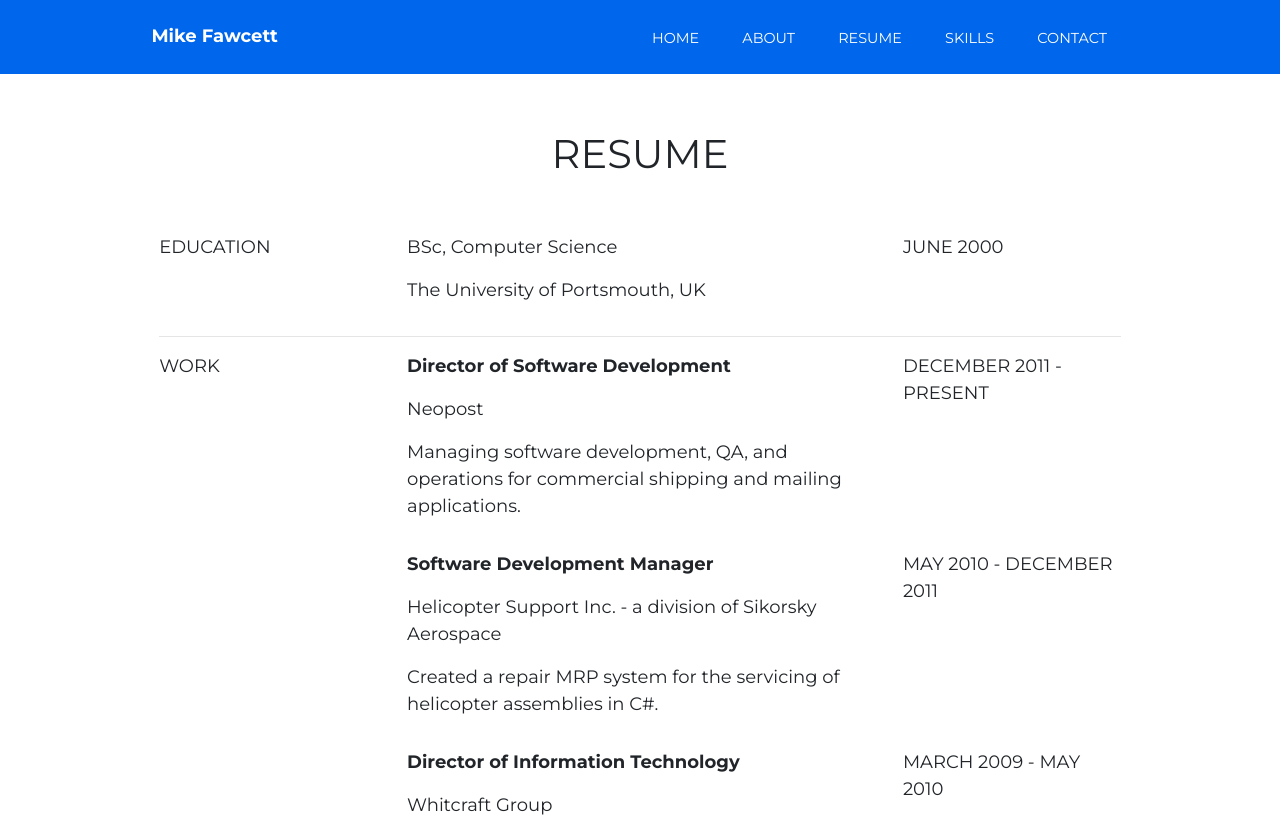
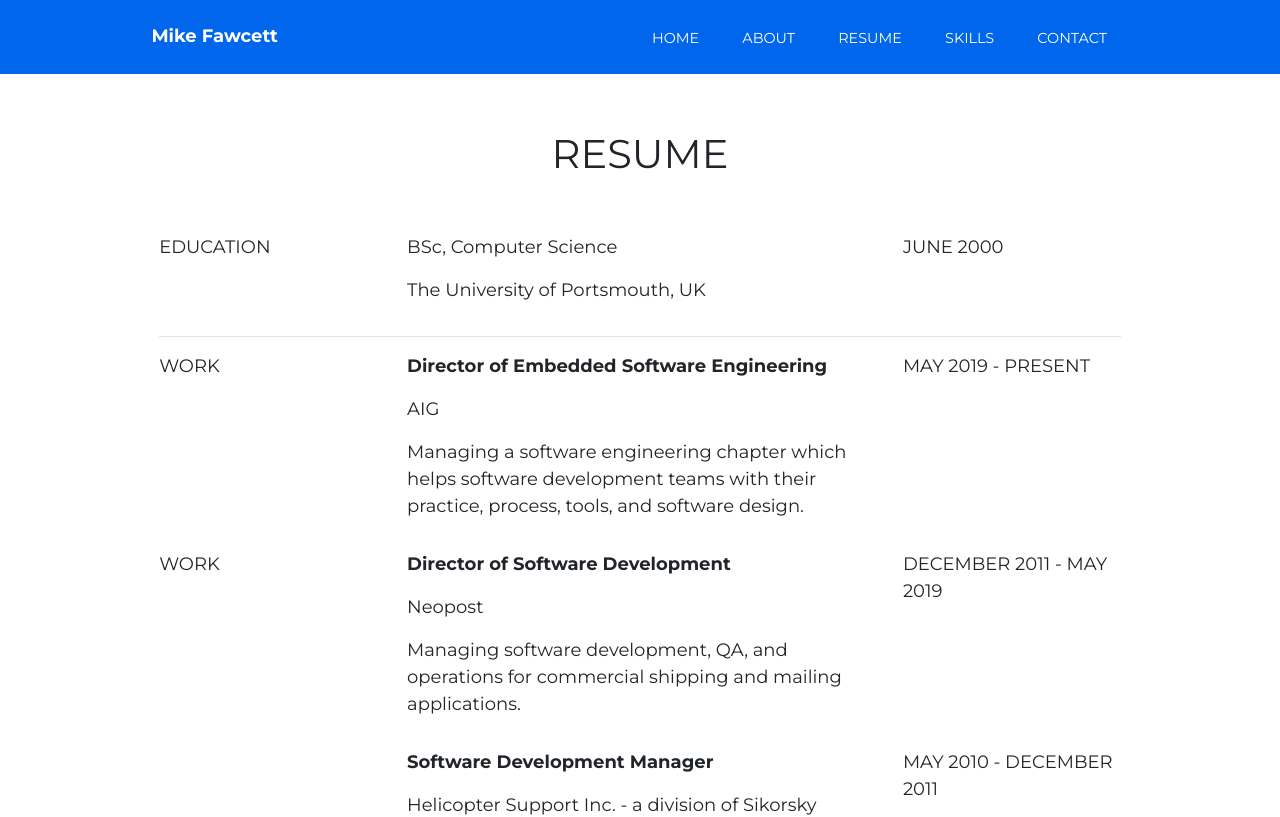
Before and after one commit to HobNobblin/mikefawcett.com, an Angular app: page /resume in a window 1280 px wide. Shown: the top 817 px of the page. Built offline with nearby package versions, Linux system fonts and the light colour scheme.

Commit message:
added automatic age calculation for about page.  updated resume

```diff
--- a/src/app/about/about.component.html
+++ b/src/app/about/about.component.html
@@ -20,13 +20,13 @@
         </div>
         <div class="form-group content">
             <div class="row">
-		<h6><b>Name:</b> Mike Fawcett</h6>
+                <h6><b>Name:</b> Mike Fawcett</h6>
             </div>
             <div class="row">
-		<h6><b>Age:</b> 40 years</h6>
+                <h6><b>Age:</b> {{age}} years</h6>
             </div>
             <div class="row">
-		<h6><b>Location:</b> Guilford, CT, USA</h6>
+                <h6><b>Location:</b> Guilford, CT, USA</h6>
             </div>
         </div>
     </div>
--- a/src/app/about/about.component.ts
+++ b/src/app/about/about.component.ts
@@ -5,11 +5,26 @@ import { Component, OnInit } from '@angular/core';
     templateUrl: './about.component.html',
     styleUrls: ['./about.component.scss']
 })
+
 export class AboutComponent implements OnInit {
+
+    ageYear: Number = 1978;
+    ageMonth: Number = 6;
+    ageDay: Number = 2;
+    age: Number = 0;
 
     constructor() { }
 
     ngOnInit() {
+        let year: Number = (new Date()).getFullYear();
+        let month: Number = (new Date()).getMonth() + 1;
+        let day: Number = (new Date()).getDate();
+
+        if( month > 7 || (month == 6 && day > 2) ) {
+            this.age = year - 1978;
+        } else {
+            this.age = year - 1979;
+        }
     }
 
 }
--- a/src/app/resume/resume.component.html
+++ b/src/app/resume/resume.component.html
@@ -25,6 +25,21 @@
                 <div class="col-sm-3">WORK</div>
                 <div class="col-sm-6">
                     <p class="work-title">
+                        Director of Embedded Software Engineering
+                    </p>
+                    <p>
+                        AIG
+                    </p>
+                    <p>
+                        Managing a software engineering chapter which helps software development teams with their practice, process, tools, and software design.
+                    </p>
+                </div>
+                <div class="col-sm-3">MAY 2019 - PRESENT</div>
+            </div>
+            <div class="row work">
+                <div class="col-sm-3">WORK</div>
+                <div class="col-sm-6">
+                    <p class="work-title">
                         Director of Software Development
                     </p>
                     <p>
@@ -34,7 +49,7 @@
                         Managing software development, QA, and operations for commercial shipping and mailing applications.
                     </p>
                 </div>
-                <div class="col-sm-3">DECEMBER 2011 - PRESENT</div>
+                <div class="col-sm-3">DECEMBER 2011 - MAY 2019</div>
             </div>
             <div class="row work">
                 <div class="col-sm-3"></div>
```
Also changed, not shown: 1 other file (tests, documents, lock files or other folders). Lines whose indentation alone changed are shown as unchanged.
